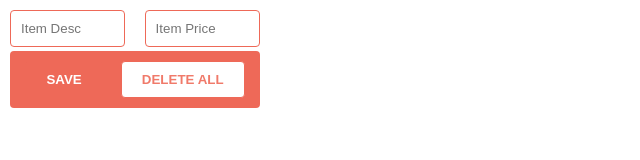
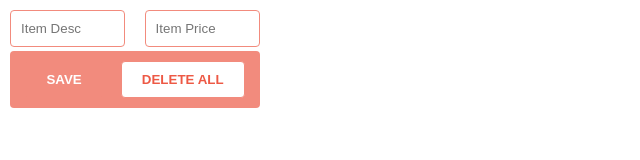
Before and after one commit to Crushest/Tracker-Chrome-Extension, a website built with Vite: page index.html in a window 1280 px wide. Shown: the whole page, without its empty margins (0-640 px from the left). Built offline with nearby package versions, Linux system fonts and the light colour scheme.

Commit message:
Update index.css
Color Change

```diff
--- a/index.css
+++ b/index.css
@@ -17,13 +17,13 @@ input {
     width: 50%;
     padding: 10px;
     box-sizing: border-box;
-    border: 1px solid #EE6958;
+    border: 1px solid #F28B7D;
     margin-bottom: 4px;
     border-radius: 4px;
 }
 
 #even{
-    background-color: #EE6958;
+    background-color: #F28B7D;
     padding: 10px 1vw;
     border-radius: 4px;
     display: flex;
@@ -32,10 +32,10 @@ input {
     justify-content: space-around;
 }
 button {
-    background: #EE6958;
+    background: #F28B7D;
     color: white;
     padding: 10px 20px;
-    border: 1px solid #EE6958;
+    border: 1px solid #F28B7D;
     border-radius: 4px;
     font-weight: bold;
     cursor: pointer;
@@ -43,7 +43,7 @@ button {
 
 #delete-btn {
     background: white;
-    color: #F07A6A;
+    color: #ED5945;
 }
 #cancel img{
     width: 5vw;
```
